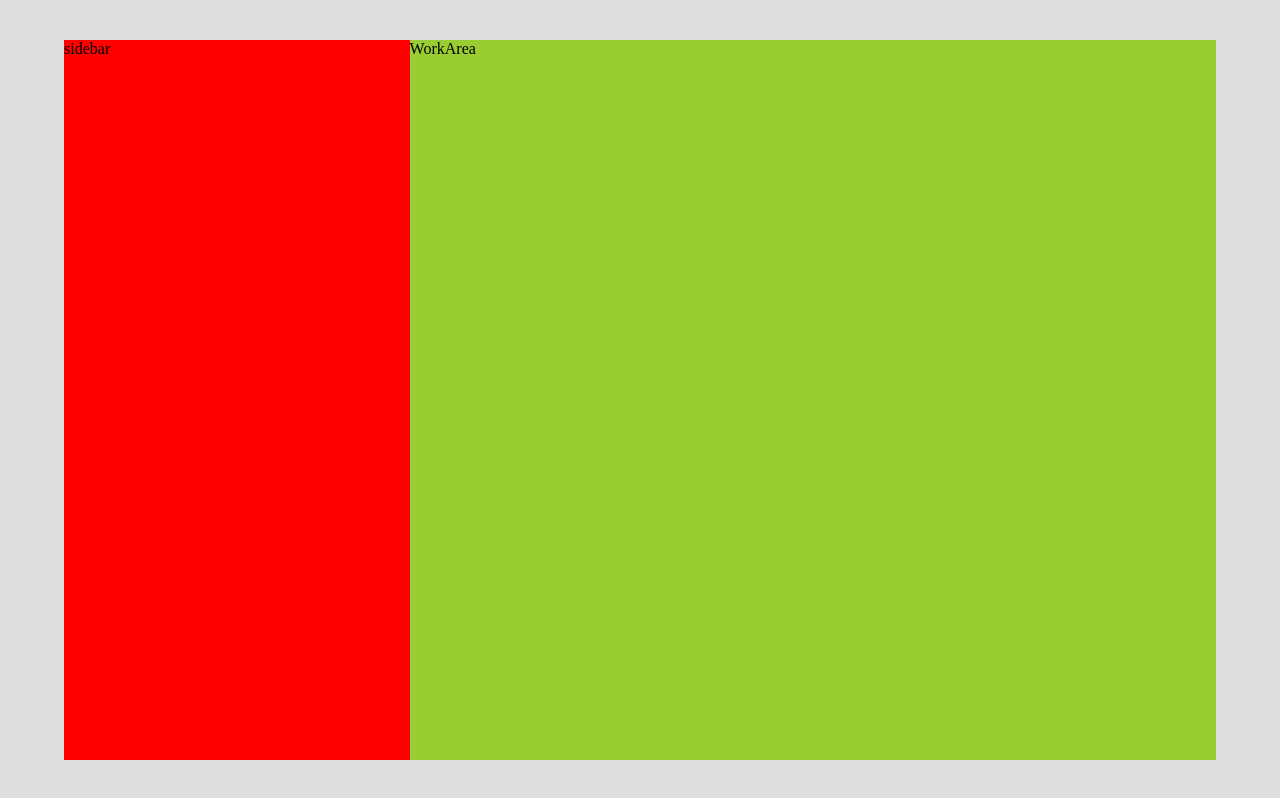
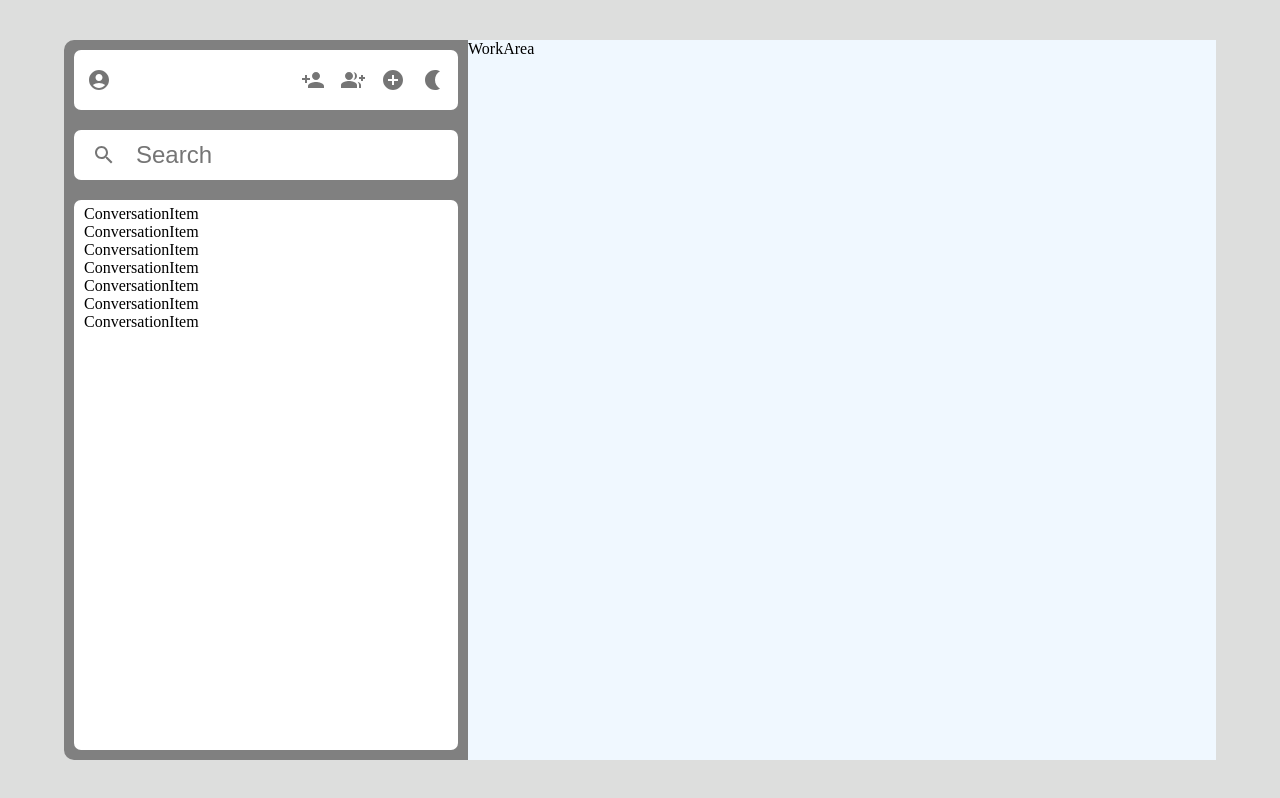
Before and after one commit to saivardhanvemula/ChitChat, a React (Vite) app in the folder frontend/: page / in a window 1280 px wide. Built offline with nearby package versions, Linux system fonts and the light colour scheme.

Commit message:
SideBar Progress Done

```diff
--- a/frontend/package.json
+++ b/frontend/package.json
@@ -10,6 +10,10 @@
     "preview": "vite preview"
   },
   "dependencies": {
+    "@emotion/react": "^11.14.0",
+    "@emotion/styled": "^11.14.0",
+    "@mui/icons-material": "^6.4.5",
+    "@mui/material": "^6.4.5",
     "react": "^18.3.1",
     "react-dom": "^18.3.1"
   },
--- a/frontend/src/App.css
+++ b/frontend/src/App.css
@@ -1,4 +1,4 @@
-.app{
+.app {
     background-color: #dddedd;
     /* background-color: red; */
     min-height: 100vh;
@@ -6,19 +6,52 @@
     justify-content: center;
     align-items: center;
 }
-.MainContainer{
-  background-color: #f4f5f8;
+.MainContainer {
+    background-color: grey;
     height: 90vh;
     width: 90vw;
-  border-radius:10px;
+    border-radius: 10px;
     margin: auto;
     display: flex;
 }
-.sidebar{
-  background-color: red;
-  flex: .3;
+.sidebar {
+    /* background-color: red; */
+    flex: 0.3;
+    display: flex;
+    flex-direction: column;
 }
-.workarea{
-  background-color: yellowgreen;
-  flex: .7;
+.workarea {
+    background-color: aliceblue;
+    flex: 0.7;
 }
+.sb-header {
+    background-color: white;
+    margin: 10px;
+    border-radius: 7px;
+    padding: 10px 5px;
+    display: flex;
+    justify-content: space-between;
+}
+.sb-search {
+    background-color: white;
+    margin: 10px;
+    border-radius: 7px;
+    padding: 5px 10px;
+    display: flex;
+    align-items: center;
+}
+.search-box{
+  outline-width: 0;
+  border: none;
+  font-size: 1.5rem;
+  margin-left: 10px;
+}
+.sb-conversations{
+  background-color: white;
+    margin: 10px;
+    border-radius: 7px;
+    padding: 5px 10px;
+    display: flex;
+    flex: 1;
+    flex-direction: column;
+}
--- /dev/null
+++ b/frontend/src/components/ConversationItem.jsx
@@ -0,0 +1,7 @@
+import React from 'react'
+
+export const ConversationItem = () => {
+  return (
+    <div>ConversationItem</div>
+  )
+}
--- a/frontend/src/components/MainContainer.jsx
+++ b/frontend/src/components/MainContainer.jsx
@@ -1,6 +1,6 @@
 import React from "react";
 import WorkArea from "./WorkArea";
-import { Sidebar } from "./Sidebar";
+import { Sidebar } from "./SideBar";
 
 export const MainContainer = () => {
     return (
--- a/frontend/src/components/sidebar.jsx
+++ b/frontend/src/components/sidebar.jsx
@@ -1,7 +1,53 @@
-import React from 'react'
+import React from "react";
+import AccountCircleIcon from "@mui/icons-material/AccountCircle";
+import PersonAddIcon from "@mui/icons-material/PersonAdd";
+import GroupAddIcon from "@mui/icons-material/GroupAdd";
+import AddCircleIcon from "@mui/icons-material/AddCircle";
+import NightlightIcon from "@mui/icons-material/Nightlight";
+import SearchIcon from '@mui/icons-material/Search';
+import { IconButton } from "@mui/material";
+
+import { ConversationItem } from "./ConversationItem";
 
 export const Sidebar = () => {
-  return (
-    <div  className='sidebar'>sidebar</div>
-  )
-}
+    return (
+        <div className="sidebar">
+            <div className="sb-header">
+                <div>
+                    <IconButton>
+                        <AccountCircleIcon />
+                    </IconButton>
+                </div>
+                <div>
+                    <IconButton>
+                        <PersonAddIcon />
+                    </IconButton>
+                    <IconButton>
+                        <GroupAddIcon />
+                    </IconButton>
+                    <IconButton>
+                        <AddCircleIcon />
+                    </IconButton>
+                    <IconButton>
+                        <NightlightIcon />
+                    </IconButton>
+                </div>
+            </div>
+            <div className="sb-search">
+                <IconButton>
+                <SearchIcon/>
+                </IconButton>
+                <input type="text" placeholder="Search" className="search-box"/>
+            </div>
+            <div className="sb-conversations">
+                <ConversationItem/>
+                <ConversationItem/>
+                <ConversationItem/>
+                <ConversationItem/>
+                <ConversationItem/>
+                <ConversationItem/>
+                <ConversationItem/>
+            </div>
+        </div>
+    );
+};
```
Also changed, not shown: 1 other file (tests, documents, lock files or other folders). Lines whose indentation alone changed are shown as unchanged.
